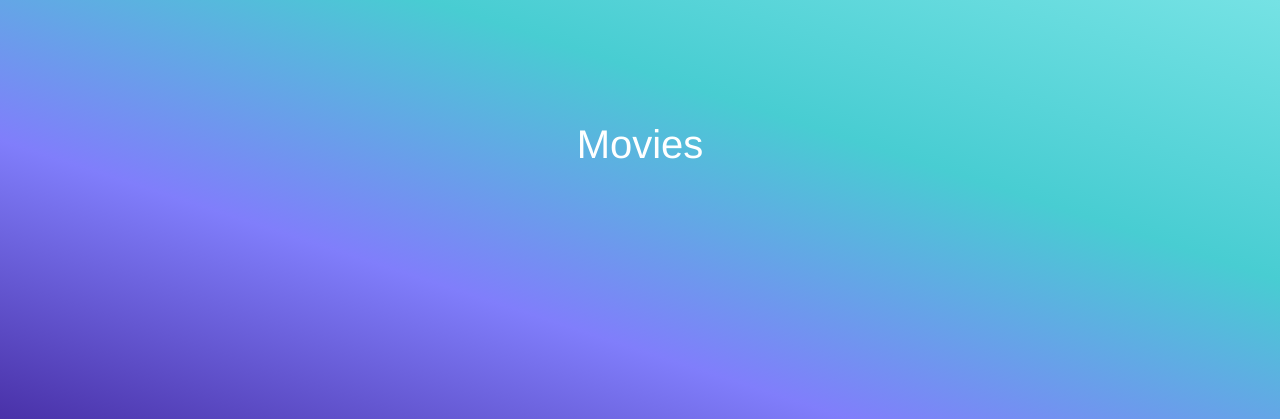
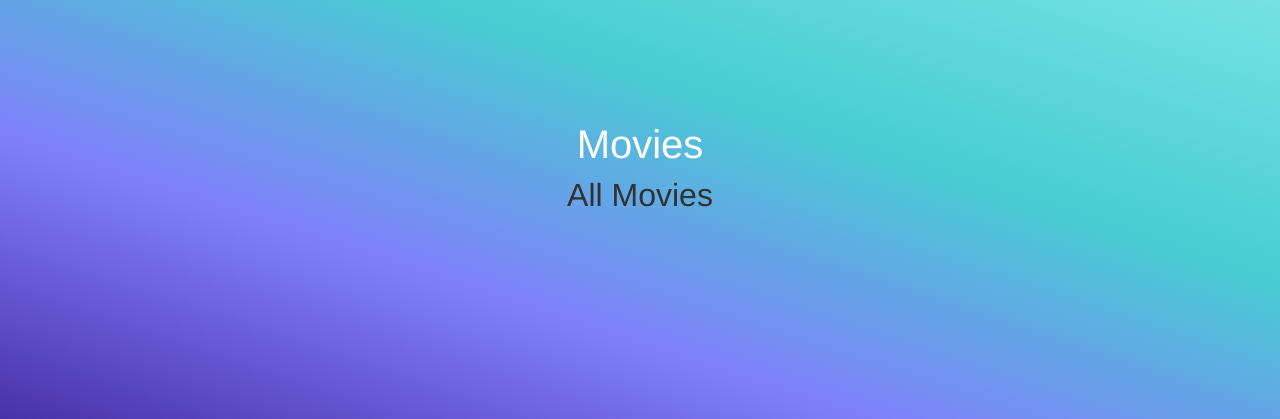
Before and after one commit to jaoueis/jiang_s_mmed3014_cms, a PHP site: page /index.php in a window 1280 px wide. Shown: the part 60-479 px from the top of the page. Run offline with PHP 8.4, Linux system fonts and the light colour scheme; data comes from the database, SQL or seed files in the repository; data that the repository does not hold is empty; some libraries are stand-ins or nearby versions.

Commit message:
fixed h2

```diff
--- a/index.php
+++ b/index.php
@@ -45,7 +45,11 @@ if (isset($_GET['filter'])) {
         <div class="col-12">
             <h1>Movies</h1>
             <?php
-            echo "<h2>{$filter}</h2>";
+            if (!empty($filter)) {
+                echo "<h2>{$filter}</h2>";
+            } else {
+                echo "<h2>All Movies</h2>";
+            }
             ?>
         </div>
     </div>
```
